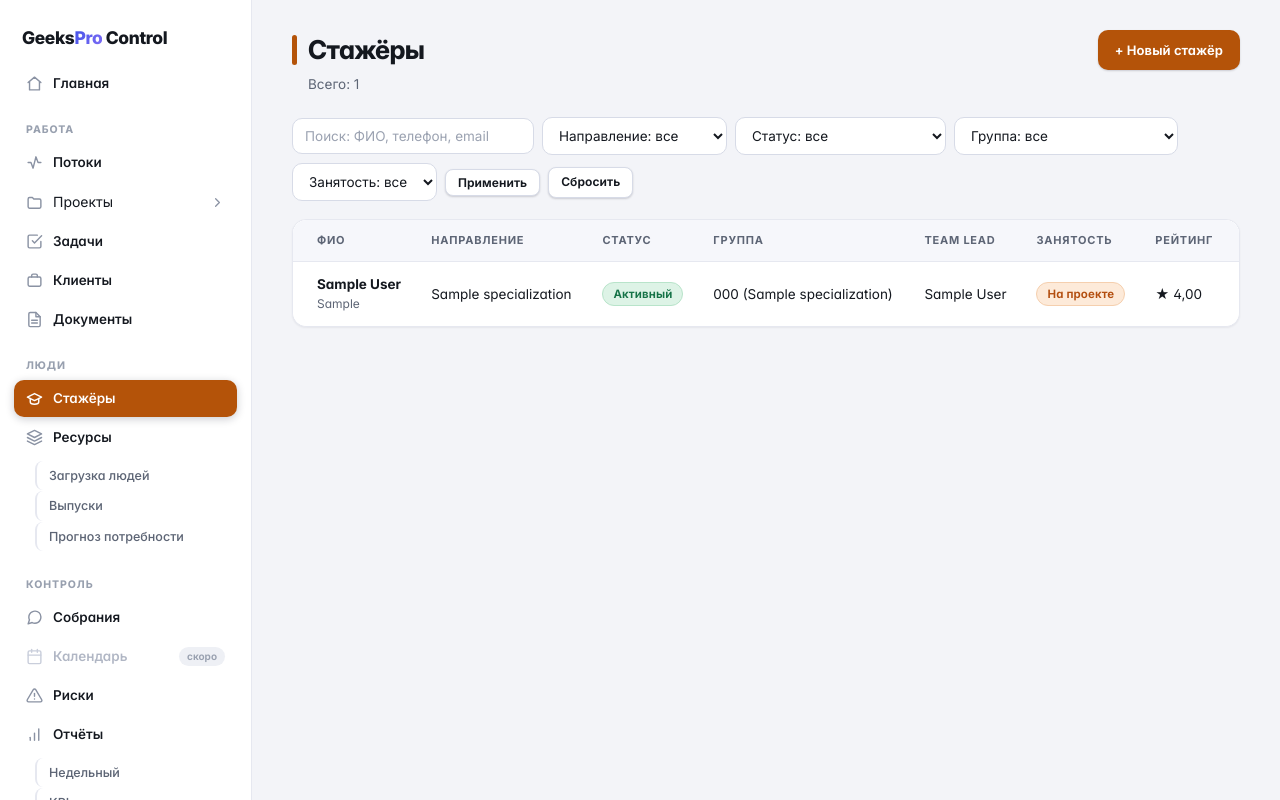
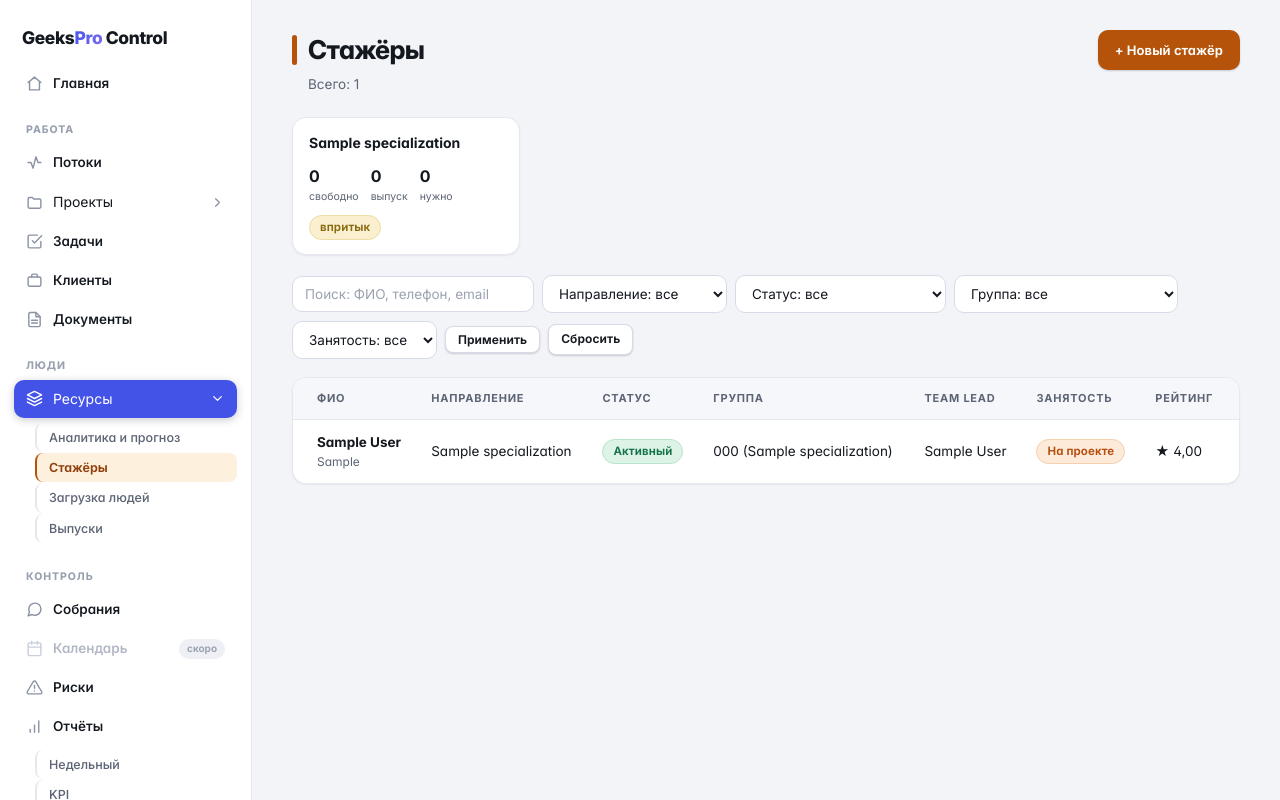
Before and after one commit to Nurbolottop/GeeksProControl, a Django app: page /interns/ in a window 1280 px wide. Run offline with Django 5.2, Linux system fonts and the light colour scheme; a user stored in the database is signed in; tables that the repository leaves empty hold one stand-in row (values such as "Sample post"); data that the repository does not hold is empty; parts of the project's set-up code (start-up, migrations or seed data) failed here and were passed over.

Commit message:
Стажёры перенесены в раздел «Ресурсы»: аналитика по направлениям и таблица стажёров в одном месте
Co-Authored-By: Claude Fable 5 <noreply@anthropic.com>

```diff
--- a/app/apps/interns/views.py
+++ b/app/apps/interns/views.py
@@ -47,9 +47,11 @@ def intern_list(request):
     page = paginator.get_page(params.get('page'))
     for intern in page.object_list:
         intern.is_busy = intern.pk in busy_ids
+    from apps.resources.services import resource_balance
     context = {
         'page': page,
         'params': params,
+        'balance': resource_balance(),
         'specializations': Specialization.objects.all(),
         'groups': TrainingGroup.objects.select_related('specialization'),
         'statuses': InternStatus.choices,
--- a/app/static/css/app.css
+++ b/app/static/css/app.css
@@ -1102,6 +1102,36 @@ a:hover { color: var(--accent-dark); }
 .att-mark--late { background: var(--yellow-bg); border-color: var(--yellow-line); color: var(--yellow); }
 .att-mark--excused { background: var(--blue-bg); border-color: var(--blue-line); color: var(--blue); }
 
+/* ---- Сводка по направлениям ---- */
+.spec-grid {
+    display: grid;
+    grid-template-columns: repeat(auto-fill, minmax(190px, 1fr));
+    gap: 12px;
+    margin-bottom: 20px;
+}
+.spec-card {
+    background: var(--surface);
+    border: 1px solid var(--border);
+    border-radius: var(--radius);
+    box-shadow: var(--shadow-sm);
+    padding: 14px 16px;
+    color: var(--text);
+    transition: transform .13s ease, box-shadow .13s ease, border-color .13s ease;
+}
+.spec-card:hover {
+    transform: translateY(-2px);
+    box-shadow: var(--shadow-lift);
+    color: var(--text);
+    border-color: var(--accent-soft);
+}
+.spec-card--deficit { border-color: var(--red-line); background: #fffbfb; }
+.spec-card__name { font-weight: 700; font-size: 14px; margin-bottom: 10px; }
+.spec-card__row { display: flex; gap: 12px; }
+.spec-card__row div { display: flex; flex-direction: column; }
+.spec-card__row strong { font-size: 16px; font-weight: 700; }
+.spec-card__row span { font-size: 10.5px; color: var(--text-muted); }
+.spec-card__balance { margin-top: 10px; }
+
 /* ---- Список дат в форме собрания ---- */
 .date-list { display: flex; flex-direction: column; gap: 8px; }
 .date-row { display: flex; gap: 8px; align-items: center; }
--- a/app/templates/base.html
+++ b/app/templates/base.html
@@ -77,25 +77,25 @@
             </a>
 
             <div class="nav-label">Люди</div>
-            <a href="{% url 'interns:list' %}"
-               class="nav-item {% if request.resolver_match.namespace == 'interns' %}is-active{% endif %}">
-                <span class="nav-item__label">
-                    <svg viewBox="0 0 24 24" fill="none" stroke="currentColor" stroke-width="2" stroke-linecap="round" stroke-linejoin="round"><path d="M22 10 12 5 2 10l10 5 10-5z"/><path d="M6 12v5c0 1.7 2.7 3 6 3s6-1.3 6-3v-5"/></svg>
-                    Стажёры
-                </span>
-            </a>
-            <div class="nav-group">
-                <a href="{% url 'resources:forecast' %}"
-                   class="nav-item {% if request.resolver_match.namespace == 'resources' %}is-active{% endif %}">
+            <div class="nav-group"
+                 x-data="{ open: {% if request.resolver_match.namespace == 'interns' or request.resolver_match.namespace == 'resources' or request.resolver_match.namespace == 'teams' %}true{% else %}false{% endif %} }">
+                <button type="button" @click="open = !open"
+                        class="nav-item {% if request.resolver_match.namespace == 'interns' or request.resolver_match.namespace == 'resources' or request.resolver_match.namespace == 'teams' %}is-active{% endif %}">
                     <span class="nav-item__label">
                         <svg viewBox="0 0 24 24" fill="none" stroke="currentColor" stroke-width="2" stroke-linecap="round" stroke-linejoin="round"><path d="M12 2 2 7l10 5 10-5-10-5z"/><path d="m2 12 10 5 10-5"/><path d="m2 17 10 5 10-5"/></svg>
                         Ресурсы
                     </span>
-                </a>
-                <div class="nav-sub">
-                    <a href="{% url 'teams:overview' %}">Загрузка людей</a>
-                    <a href="{% url 'resources:graduations' %}">Выпуски</a>
-                    <a href="{% url 'resources:forecast' %}">Прогноз потребности</a>
+                    <svg class="nav-chevron" :class="open && 'is-open'" viewBox="0 0 24 24" fill="none" stroke="currentColor" stroke-width="2" stroke-linecap="round" stroke-linejoin="round"><path d="m9 18 6-6-6-6"/></svg>
+                </button>
+                <div class="nav-sub" x-show="open" x-cloak>
+                    <a href="{% url 'resources:forecast' %}"
+                       class="{% if request.resolver_match.url_name == 'forecast' %}is-active{% endif %}">Аналитика и прогноз</a>
+                    <a href="{% url 'interns:list' %}"
+                       class="{% if request.resolver_match.namespace == 'interns' %}is-active{% endif %}">Стажёры</a>
+                    <a href="{% url 'teams:overview' %}"
+                       class="{% if request.resolver_match.namespace == 'teams' %}is-active{% endif %}">Загрузка людей</a>
+                    <a href="{% url 'resources:graduations' %}"
+                       class="{% if request.resolver_match.url_name == 'graduations' %}is-active{% endif %}">Выпуски</a>
                 </div>
             </div>
 
--- a/app/templates/interns/list.html
+++ b/app/templates/interns/list.html
@@ -12,6 +12,31 @@
         <a href="{% url 'interns:create' %}" class="btn">+ Новый стажёр</a>
     </div>
 </div>
+
+{% if balance %}
+    <div class="spec-grid">
+        {% for row in balance %}
+            <a href="?specialization={{ row.specialization.pk }}"
+               class="spec-card {% if row.deficit %}spec-card--deficit{% endif %}">
+                <div class="spec-card__name">{{ row.specialization }}</div>
+                <div class="spec-card__row">
+                    <div><strong>{{ row.available }}</strong><span>свободно</span></div>
+                    <div><strong>{{ row.graduating }}</strong><span>выпуск</span></div>
+                    <div><strong>{{ row.needed }}</strong><span>нужно</span></div>
+                </div>
+                <div class="spec-card__balance">
+                    {% if row.deficit %}
+                        <span class="badge badge--red">дефицит {{ row.balance }}</span>
+                    {% elif row.balance == 0 %}
+                        <span class="badge badge--yellow">впритык</span>
+                    {% else %}
+                        <span class="badge badge--green">+{{ row.balance }}</span>
+                    {% endif %}
+                </div>
+            </a>
+        {% endfor %}
+    </div>
+{% endif %}
 
 <form method="get" class="filters">
     <input type="text" name="q" placeholder="Поиск: ФИО, телефон, email" value="{{ params.q|default:'' }}">
```
